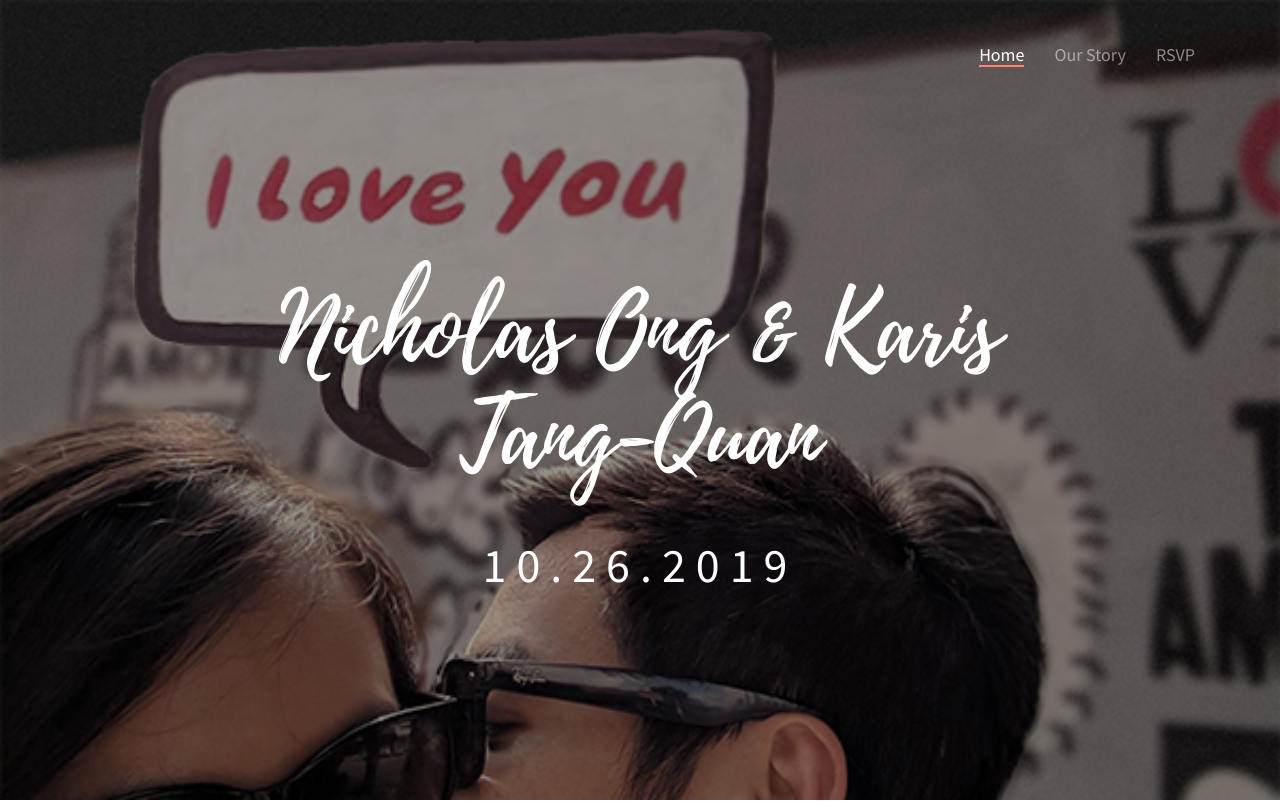
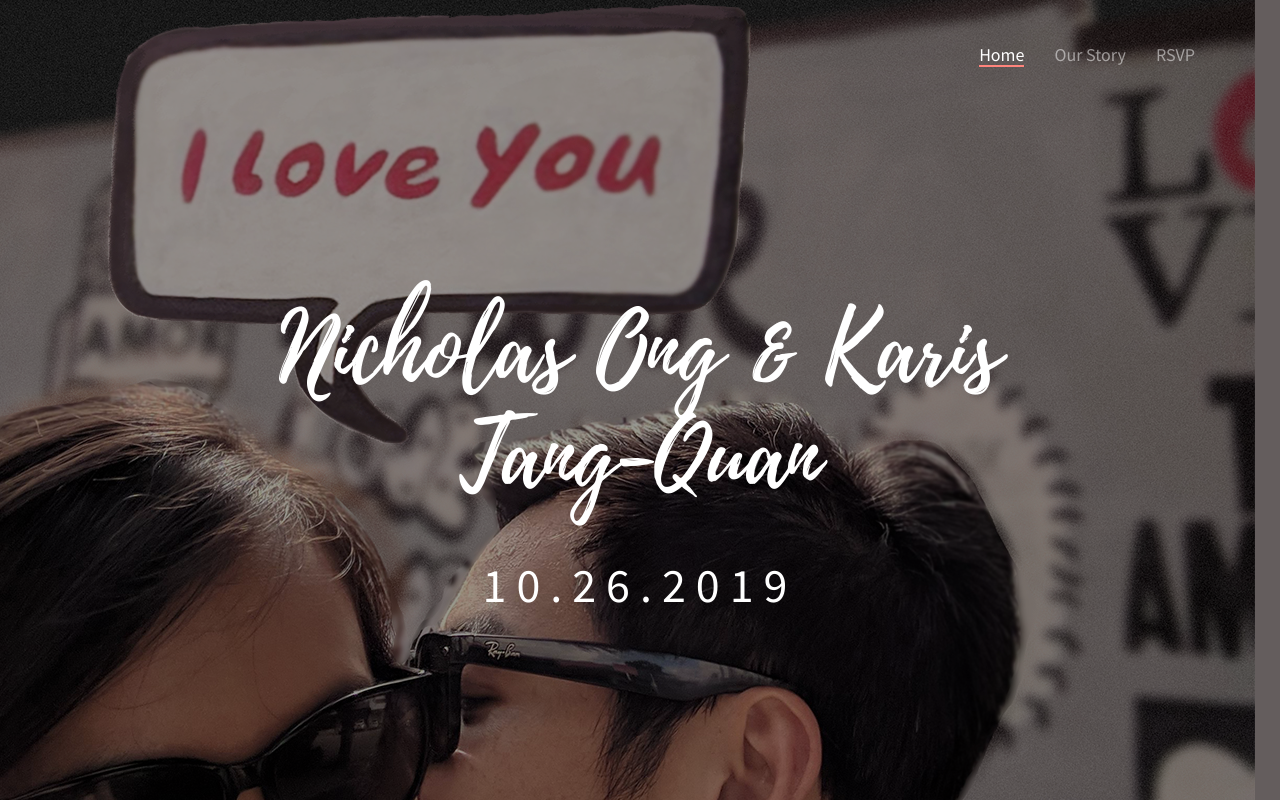
Before and after one commit to mostlyerror/mostlyerror.github.io, a plain HTML site: page index.html in a window 1280 px wide. Shown: the top 802 px of the page. Drawn offline with Linux system fonts and the light colour scheme; files whose address does not match are found by name; a web font is replaced by a local one.

Commit message:
stop enlarging hero image after 1440px

```diff
--- a/css/style.css
+++ b/css/style.css
@@ -325,20 +325,17 @@ h1, h2, h3, h4, h5, h6 {
 .qbootstrap-cover,
 .qbootstrap-hero {
   position: relative;
-  height: 800px;
+  height: 100vh;
   width: 100%;
+  background-color: #a79b9a;
 }
 @media screen and (min-width: 768px) {
-  .qbootstrap-cover,
-  .qbootstrap-hero {
-    height: 700px;
-  }
 }
 @media screen and (min-width: 1024px) {
-  .qbootstrap-cover,
-  .qbootstrap-hero {
-    height: 100vh;
-  }
+}
+@media screen and (min-width: 1440px) {
+}
+@media screen and (min-width: 1600px) {
 }
 
 .qbootstrap-overlay {
@@ -361,7 +358,7 @@ h1, h2, h3, h4, h5, h6 {
 @media screen and (max-width: 768px) {
   .qbootstrap-cover,
   .video-hero {
-    heifght: inherit;
+    height: inherit;
     padding: 3em 0;
   }
 }
@@ -446,14 +443,18 @@ h1, h2, h3, h4, h5, h6 {
   font-weight: 300 !important;
 }
 
-.qbootstrap-cover .display-tc {
-  /* width: 50vw; */
+
+.qbootstrap-cover {
+  background-image: url('../images/hero320.jpg');
+  background-repeat: no-repeat;
+  background-size: cover;
+  background-position: center;
 }
 
 .qbootstrap-cover .display-tc h1 {
   color: #fff;
   font-size: 8vh;
-  margin-top: 10vh;
+  margin-top: 0;
   margin-bottom: 4vh;
   font-weight: 300 !important;
 }
@@ -461,6 +462,21 @@ h1, h2, h3, h4, h5, h6 {
   font-size: 4vh;
 }
 @media screen and (min-width: 375px) {
+  .qbootstrap-cover {
+    background-image: url('../images/hero475.jpg');
+  }
+  .qbootstrap-cover .display-tc h1 {
+    margin-top: 25vh;
+    font-size: 8vh;
+  }
+  #hero-subheading {
+    font-size: 4vh;
+  }
+}
+@media screen and (min-width: 425px) {
+  .qbootstrap-cover {
+    background-image: url('../images/hero640.jpg');
+  }
   .qbootstrap-cover .display-tc h1 {
     font-size: 8vh;
   }
@@ -468,15 +484,10 @@ h1, h2, h3, h4, h5, h6 {
     font-size: 4vh;
   }
 }
-@media screen and (min-width: 425px) {
-  .qbootstrap-cover .display-tc h1 {
-    font-size: 8vh;
-  }
-  #hero-subheading {
-    font-size: 4vh;
-  }
-}
 @media screen and (min-width: 768px) {
+  .qbootstrap-cover {
+    background-image: url('../images/hero844.jpg');
+  }
   .qbootstrap-cover .display-tc h1 {
     margin-top: 30vh;
     font-size: 10vh;
@@ -487,8 +498,11 @@ h1, h2, h3, h4, h5, h6 {
 }
 /* qwer */
 @media screen and (min-width: 1024px) {
+  .qbootstrap-cover {
+    background-image: url('../images/hero1280.jpg');
+  }
   .qbootstrap-cover .display-tc h1 {
-    margin-top: 20vh;
+    margin-top: 25vh;
     font-size: 12vh;
   }
   #hero-subheading {
@@ -496,12 +510,15 @@ h1, h2, h3, h4, h5, h6 {
   }
 }
 @media screen and (min-width: 1440px) {
+  .qbootstrap-cover {
+    padding: 0 auto;
+    margin: 0 auto;
+  }
   .qbootstrap-cover .display-tc h1 {
-    margin-top: 30vh;
-    font-size: 14vh;
+    font-size: 12vh;
   }
   #hero-subheading {
-    font-size: 7vh;
+    font-size: 6vh;
   }
 }
 
@@ -972,41 +989,6 @@ h1, h2, h3, h4, h5, h6 {
   margin-top: 4vh;
 }
 
-/* @media (max-width: 992px) {
-  ul.timeline:before {
-    left: 100px;
-  }
-
-  ul.timeline > li > .timeline-panel {
-    width: calc(100% - 240px);
-    width: -moz-calc(100% - 240px);
-    width: -webkit-calc(100% - 240px);
-  }
-
-  ul.timeline > li > .timeline-badge {
-    left: 15px;
-    margin-left: 0;
-    top: 16px;
-  }
-
-  ul.timeline > li > .timeline-panel {
-    float: right;
-  }
-
-  ul.timeline > li > .timeline-panel:before {
-    border-left-width: 0;
-    border-right-width: 15px;
-    left: -15px;
-    right: auto;
-  }
-
-  ul.timeline > li > .timeline-panel:after {
-    border-left-width: 0;
-    border-right-width: 14px;
-    left: -14px;
-    right: auto;
-  }
-} */
 .qbootstrap-greetings {
   background-size: cover;
   position: relative;
--- a/index.html
+++ b/index.html
@@ -83,8 +83,7 @@
 
 	<div class="qbootstrap-hero" data-section="home">
 		<div class="qbootstrap-overlay"></div>
-		<div class="qbootstrap-cover text-center" data-stellar-background-ratio="0.5" class="hero-image"
-			style="background-image: url(images/hero2_large.jpg);">
+		<div class="qbootstrap-cover text-center" data-stellar-background-ratio="0.5" class="hero-image">
 			<div class="display-t">
 				<div class="display-tc">
 					<div class="container">
```
Also changed, not shown: images/hero1280.jpg (added), images/hero320.jpg (added), images/hero475.jpg (added), images/hero640.jpg (added), images/hero768.jpg (added), images/hero844.jpg (added), 2 other files.
